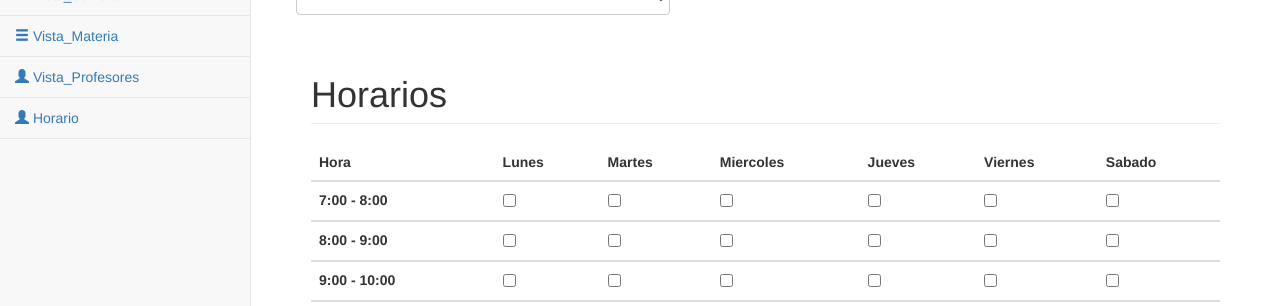
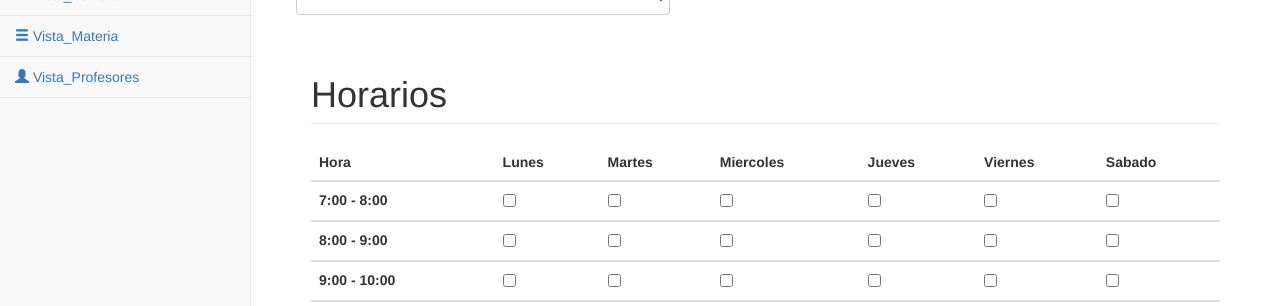
Before and after one commit to EsterUscanga/prueba_upa, a PHP site: page /pages/Materia_Grupo.php in a window 1280 px wide. Shown: the part 264-570 px from the top of the page. Run offline with PHP 8.4, Linux system fonts and the light colour scheme; data that the repository does not hold is empty.

```diff
--- a/startbootstrap-sb-admin-2-gh-pages/pages/layout/navegation.php
+++ b/startbootstrap-sb-admin-2-gh-pages/pages/layout/navegation.php
@@ -44,10 +44,6 @@
                     <a href="Vista_Profesores.php"><i class="glyphicon glyphicon-user"></i>
                         Vista_Profesores</a>
                 </li>
-                <li>
-                    <a href="Vista_Horario.php"><i class="glyphicon glyphicon-user"></i> Horario</a>
-                </li>
-
             </ul>
         </div>
         <!-- /.sidebar-collapse -->
```
